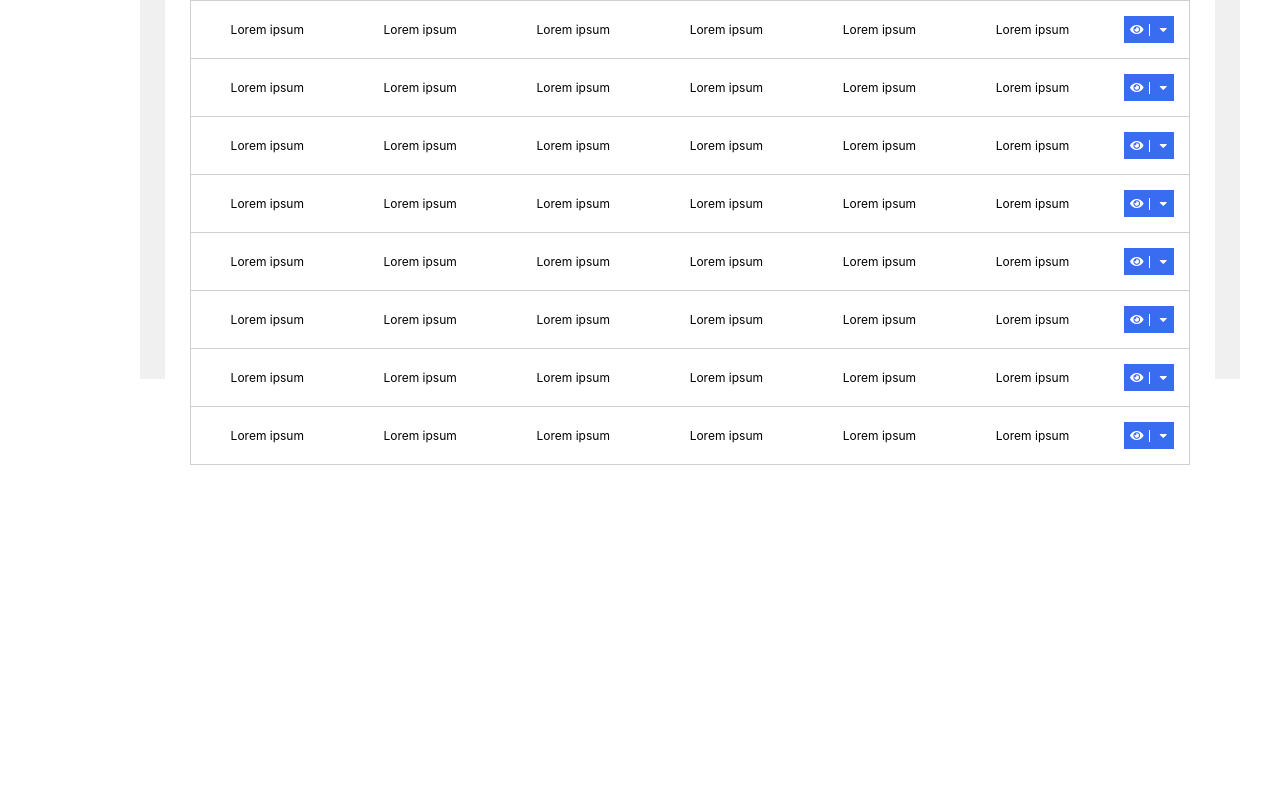
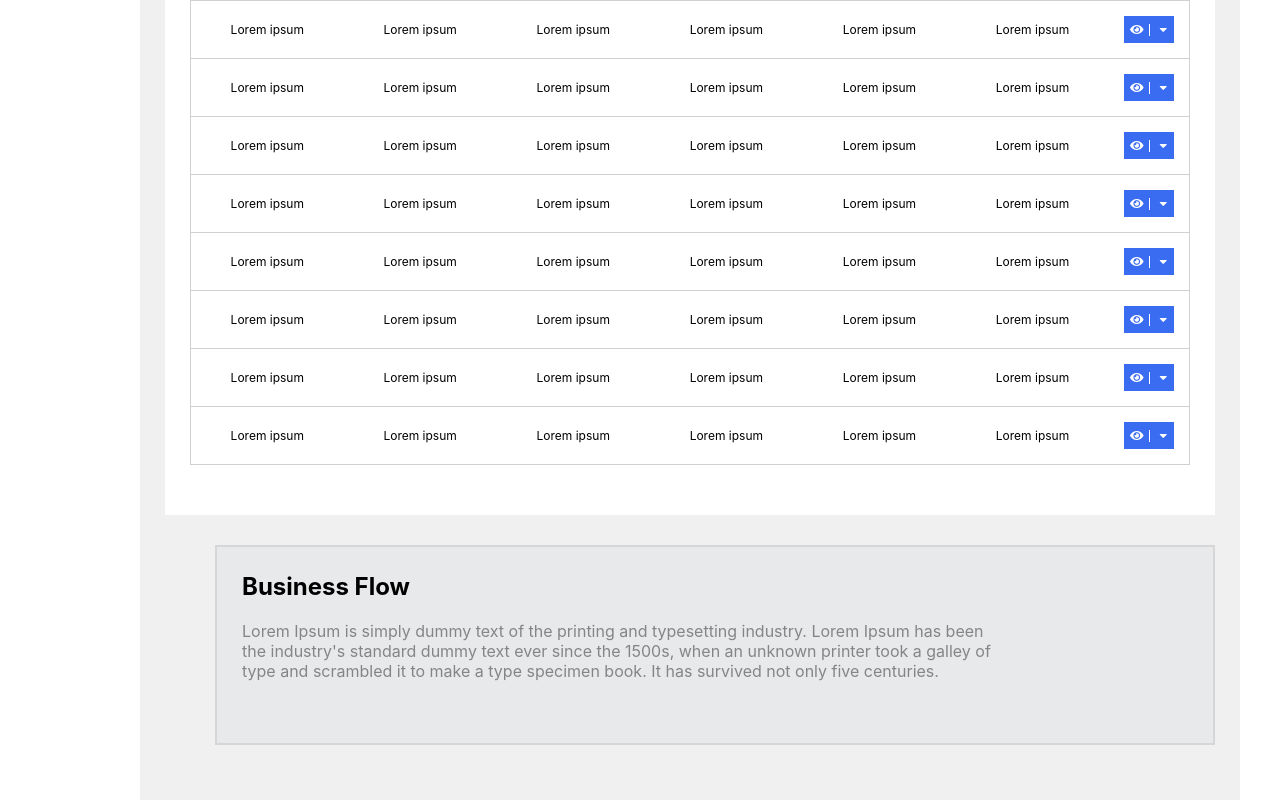
Before and after one commit to adeelrizvi89/digital-waze-test, a React (Create React App) app: page / in a window 1280 px wide. Shown: the part 1782-2582 px from the top of the page. Before the commit the page ends 2297 px from the top, so only its background shows below. Built offline with nearby package versions, Linux system fonts and the light colour scheme; some icons are missing.

Commit message:
complete page two

```diff
--- a/src/Components/ProgramAppoinment.js
+++ b/src/Components/ProgramAppoinment.js
@@ -2,6 +2,7 @@ import React from "react";
 import Button from "./Button";
 import Header from "./Header";
 import Table from "./Table";
+import BusinessFlow from "./BusinessFlow";
 
 import WorkDropDown from "./WorkDropDown";
 
@@ -16,6 +17,7 @@ const ProgramAppoinment = () => {
         <section>
           <Table />
         </section>
+        <BusinessFlow />
       </div>
     </>
   );
--- a/src/Components/Table.js
+++ b/src/Components/Table.js
@@ -1,4 +1,5 @@
 import React from "react";
+import BusinessFlow from "./BusinessFlow";
 import TableChart from "./TableChart";
 import TableInput from "./TableInput";
 
--- a/src/index.css
+++ b/src/index.css
@@ -231,7 +231,6 @@ code {
 .programeAppoinment-container {
   background-color: #f0f0f0;
   width: 92%;
-  height: 100vh;
   padding: 25px;
   margin-left: 100px;
 }
```
